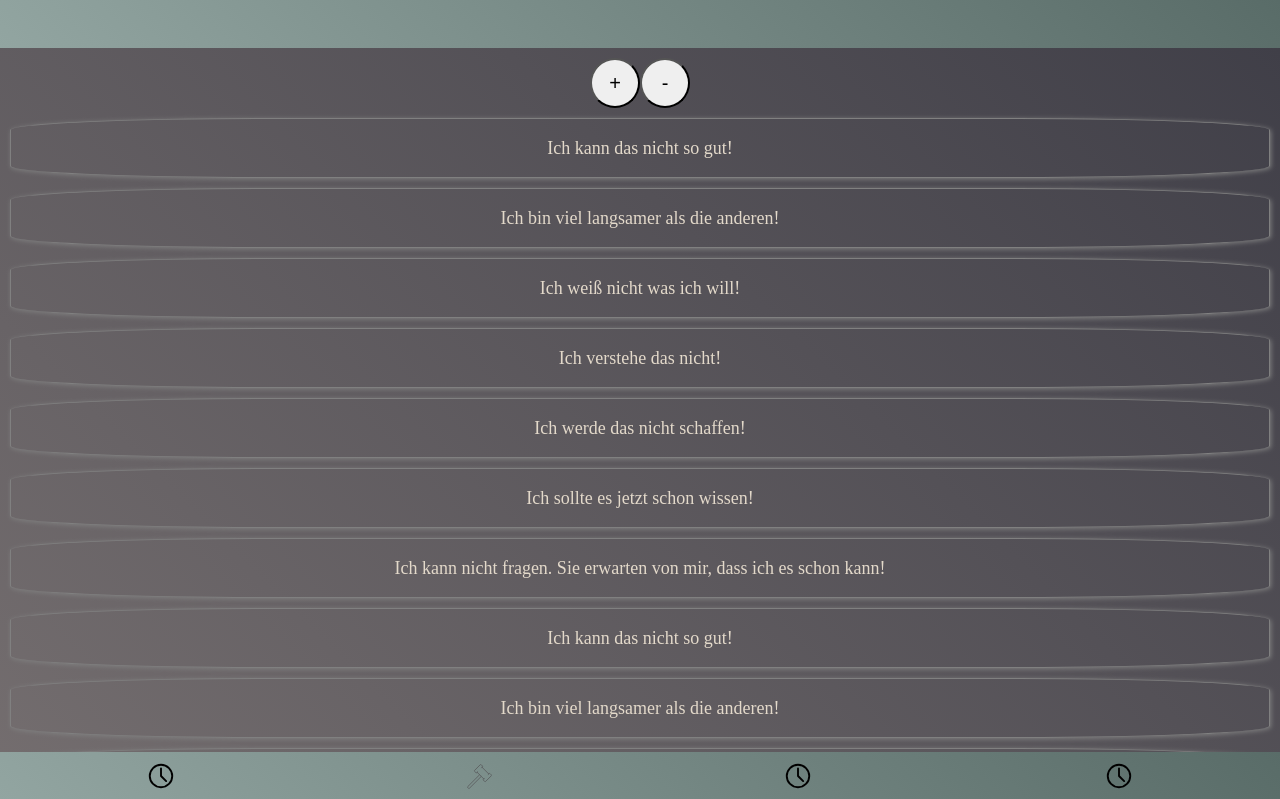
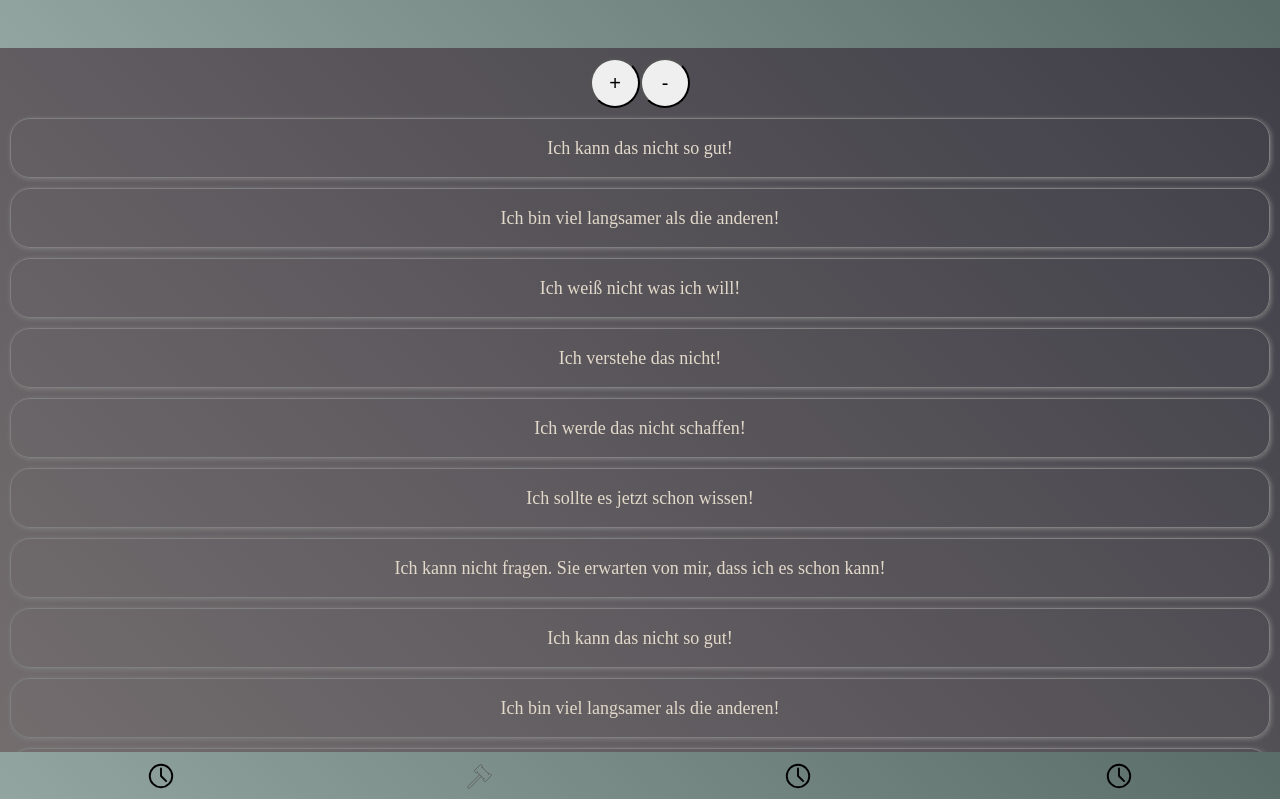
Before and after one commit to rschulzongithub/permanent-efforts, a React (Create React App) app: page /constructor in a window 1280 px wide. Shown: the top 799 px of the page. Built offline with nearby package versions, Linux system fonts and the light colour scheme.

Commit message:
States now saved in App

```diff
--- a/src/App.js
+++ b/src/App.js
@@ -1,4 +1,4 @@
-import React from 'react'
+import React, { useState } from 'react'
 import styled from 'styled-components/macro'
 import { BrowserRouter as Router, Switch, Route } from 'react-router-dom'
 
@@ -10,6 +10,10 @@ import DestrThoughts from './DestrThoughts'
 import Timer from './Timer'
 
 function App() {
+  const [createThought, setCreateThought] = useState(false)
+  const [thoughtsInput, setThoughtsInput] = useState('')
+  const [newThoughts, setNewThoughts] = useState([])
+
   return (
     <Router>
       <GlobalStyle />
@@ -21,7 +25,16 @@ function App() {
               <Timer />
             </Route>
             <Route path="/constructor">
-              <DestrThoughts />
+              <DestrThoughts
+                createThought={createThought}
+                thoughtsInput={thoughtsInput}
+                newThoughts={newThoughts}
+                saveThought={saveThought}
+                setCreateThought={setCreateThought}
+                addNewThought={addNewThought}
+                setNewThoughts={setNewThoughts}
+                setThoughtsInput={setThoughtsInput}
+              />
             </Route>
           </Switch>
           <Footer />
@@ -29,6 +42,15 @@ function App() {
       </AppStyled>
     </Router>
   )
+
+  function saveThought() {
+    setCreateThought(!createThought)
+    addNewThought()
+  }
+
+  function addNewThought() {
+    setNewThoughts([...newThoughts, { text: thoughtsInput }])
+  }
 }
 
 export default App
--- a/src/DestrThoughts.js
+++ b/src/DestrThoughts.js
@@ -1,22 +1,15 @@
 import styled from 'styled-components/macro'
-import React, { useState } from 'react'
+import React from 'react'
 import NegThoughts from './Thoughts.json'
 
-export default function DestrThoughts() {
-  const [createThought, setCreateThought] = useState(false)
-  const [deleteThought, setDeleteThought] = useState(false)
-  const [thoughtsInput, setThoughtsInput] = useState('')
-  const [newThoughts, setNewThoughts] = useState([])
-
-  function saveThought() {
-    setCreateThought(!createThought)
-    addNewThought()
-  }
-
-  function addNewThought() {
-    setNewThoughts([...newThoughts, { text: thoughtsInput }])
-  }
-
+export default function DestrThoughts({
+  createThought,
+  thoughtsInput,
+  newThoughts,
+  saveThought,
+  setCreateThought,
+  setThoughtsInput
+}) {
   return (
     <ThoughtFrame>
       <>
@@ -79,7 +72,7 @@ const ThoughtEl = styled.div`
   width: 100%;
   border: 1px solid grey;
   box-shadow: 1px 1px 5px grey;
-  border-radius: 20%;
+  border-radius: 20px;
   padding: 10px;
   font-size: 18px;
   color: #e3d9ca;
```
